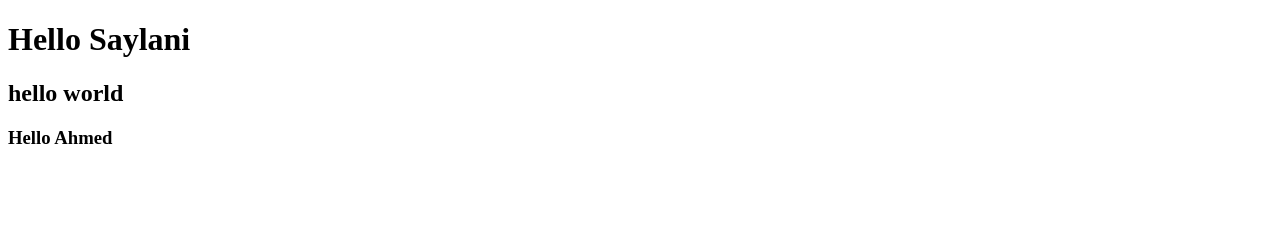
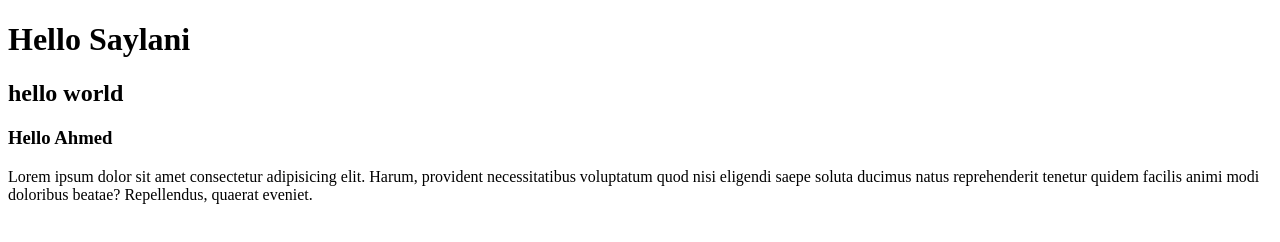
Before and after one commit to alipanhwar09/demo-b12, a plain HTML site: page index.html in a window 1280 px wide. Drawn offline with Linux system fonts and the light colour scheme.

Commit message:
paragraph added

```diff
--- a/index.html
+++ b/index.html
@@ -9,5 +9,6 @@
     <h1>Hello Saylani</h1>
     <h2>hello world</h2>
     <h3>Hello Ahmed</h3>
+    <p>Lorem ipsum dolor sit amet consectetur adipisicing elit. Harum, provident necessitatibus voluptatum quod nisi eligendi saepe soluta ducimus natus reprehenderit tenetur quidem facilis animi modi doloribus beatae? Repellendus, quaerat eveniet.</p>
 </body>
 </html>
```
